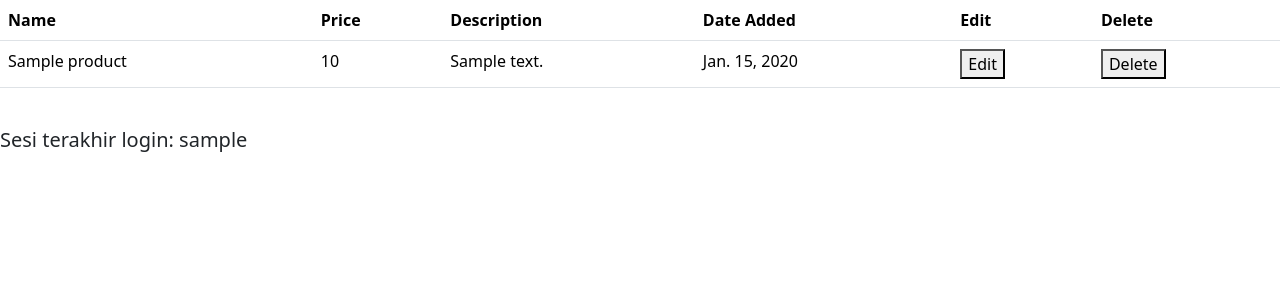
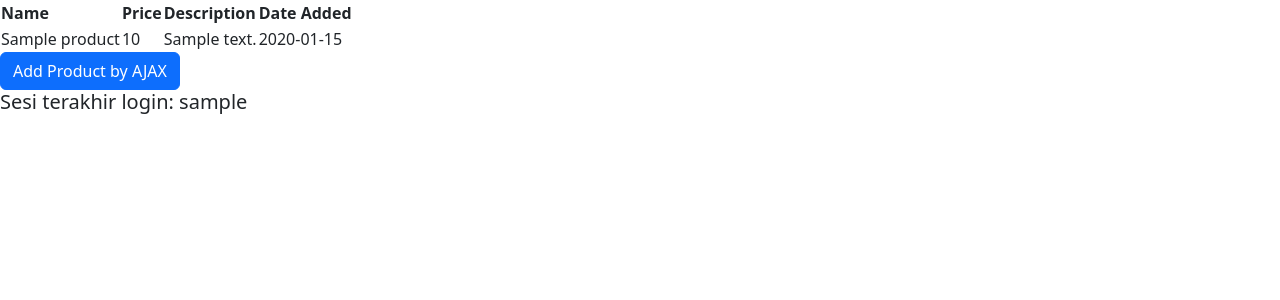
Before and after one commit to eryawww/shopping_list, a Django app: template main/templates/main.html in a window 1280 px wide. Shown: the part 56-356 px from the top of the page. Run offline with Django 4.2, Linux system fonts and the light colour scheme; tables that the repository leaves empty hold one stand-in row (values such as "Sample post"); the template is opened without the code that fills it: values that come from a table or form of the project are taken from there, most other values are stand-ins (such as "Sample title", 1, 10 or a date in 2020).

Commit message:
done Tutorial 5

```diff
--- a/main/templates/main.html
+++ b/main/templates/main.html
@@ -17,41 +17,78 @@
     </nav>
 
 
-    <table class="table">
-        <tr>
-            <th class="col">Name</th>
-            <th class="col">Price</th>
-            <th class="col">Description</th>
-            <th class="col">Date Added</th>
-            <th class="col">Edit</th>
-            <th class="col">Delete</th>
-        </tr>
+    <table id="product_table"></table>
 
-        {% comment %} Berikut cara memperlihatkan data produk di bawah baris ini {% endcomment %}
+    <div class="modal fade" id="exampleModal" tabindex="-1" aria-labelledby="exampleModalLabel" aria-hidden="true">
+        <div class="modal-dialog">
+            <div class="modal-content">
+                <div class="modal-header">
+                    <h1 class="modal-title fs-5" id="exampleModalLabel">Add New Product</h1>
+                    <button type="button" class="btn-close" data-bs-dismiss="modal" aria-label="Close"></button>
+                </div>
+                <div class="modal-body">
+                    <form id="form" onsubmit="return false;">
+                        {% csrf_token %}
+                        <div class="mb-3">
+                            <label for="name" class="col-form-label">Name:</label>
+                            <input type="text" class="form-control" id="name" name="name"></input>
+                        </div>
+                        <div class="mb-3">
+                            <label for="price" class="col-form-label">Price:</label>
+                            <input type="number" class="form-control" id="price" name="price"></input>
+                        </div>
+                        <div class="mb-3">
+                            <label for="description" class="col-form-label">Description:</label>
+                            <textarea class="form-control" id="description" name="description"></textarea>
+                        </div>
+                    </form>
+                </div>
+                <div class="modal-footer">
+                    <button type="button" class="btn btn-secondary" data-bs-dismiss="modal">Close</button>
+                    <button type="button" class="btn btn-primary" id="button_add" data-bs-dismiss="modal">Add Product</button>
+                </div>
+            </div>
+        </div>
+    </div>
+    <button type="button" class="btn btn-primary" data-bs-toggle="modal" data-bs-target="#exampleModal">Add Product by AJAX</button>
 
-        {% for product in products %}
-            <tr>
-                <td>{{product.name}}</td>
-                <td>{{product.price}}</td>
-                <td>{{product.description}}</td>
-                <td>{{product.date_added}}</td>
-                <td>
-                    <a href="{% url 'main:edit_product' product.pk %}">
-                        <button>
-                            Edit
-                        </button>
-                    </a>
-                </td>
-                <td>
-                    <a href="{% url 'main:delete_product' product.pk %}">
-                          <button>
-                              Delete
-                          </button>
-                      </a>
-                </td>
-            </tr>
-        {% endfor %}
-    </table>
+
+    <script>
+        async function getProducts() {
+            return fetch("{% url 'main:get_product_json' %}").then((res) => res.json())
+        }
+        async function refreshProducts() {
+            document.getElementById("product_table").innerHTML = ""
+            const products = await getProducts()
+            let htmlString = `<tr>
+                <th>Name</th>
+                <th>Price</th>
+                <th>Description</th>
+                <th>Date Added</th>
+            </tr>`
+            products.forEach((item) => {
+                htmlString += `\n<tr>
+                <td>${item.fields.name}</td>
+                <td>${item.fields.price}</td>
+                <td>${item.fields.description}</td>
+                <td>${item.fields.date_added}</td>
+            </tr>`
+            })
+            document.getElementById("product_table").innerHTML = htmlString
+        }
+        refreshProducts()
+        function addProduct() {
+            fetch("{% url 'main:add_product_ajax' %}", {
+                method: "POST",
+                body: new FormData(document.querySelector('#form'))
+            }).then(refreshProducts)
+
+            document.getElementById("form").reset()
+            return false
+        }
+        document.getElementById("button_add").onclick = addProduct
+    </script>
+
     <br/>
     <h5>Sesi terakhir login: {{ last_login }}</h5>
 
--- a/main/urls.py
+++ b/main/urls.py
@@ -1,5 +1,7 @@
 from django.urls import path
-from main.views import show_main, create_product, show_xml, show_json, show_json_by_id, show_xml_by_id, register, login_user, logout_user, edit_product, delete_product
+from main.views import show_main, create_product, show_xml, show_json, \
+    show_json_by_id, show_xml_by_id, register, login_user, logout_user, \
+    edit_product, delete_product, get_product_json, add_product_ajax
 
 app_name = 'main'
 
@@ -15,4 +17,6 @@ urlpatterns = [
     path('logout/', logout_user, name='logout'),
     path('edit-product/<int:id>', edit_product, name='edit_product'),
     path('delete/<int:id>', delete_product, name='delete_product'),
+    path('get-product/', get_product_json, name='get_product_json'),
+    path('create-product-ajax/', add_product_ajax, name='add_product_ajax')
 ]
--- a/main/views.py
+++ b/main/views.py
@@ -10,9 +10,30 @@ from django.contrib import messages
 from django.contrib.auth import authenticate, login, logout
 from django.contrib.auth.decorators import login_required
 
-from django.http import HttpResponse
+from django.http import HttpResponse, HttpResponseNotFound
 from django.core import serializers
 import datetime
+
+from django.views.decorators.csrf import csrf_exempt
+
+@csrf_exempt
+def add_product_ajax(request):
+    if request.method == 'POST':
+        name = request.POST.get("name")
+        price = request.POST.get("price")
+        description = request.POST.get("description")
+        user = request.user
+
+        new_product = Product(name=name, price=price, description=description, user=user)
+        new_product.save()
+
+        return HttpResponse(b"CREATED", status=201)
+
+    return HttpResponseNotFound()
+
+def get_product_json(request):
+    product_item = Product.objects.all()
+    return HttpResponse(serializers.serialize('json', product_item))
 
 def delete_product(request, id):
     product = Product.objects.get(pk = id)
```
